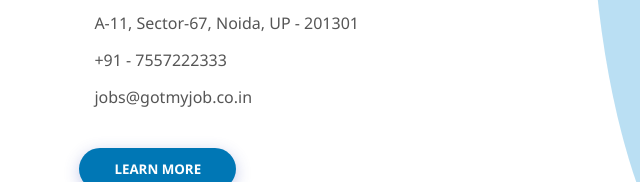
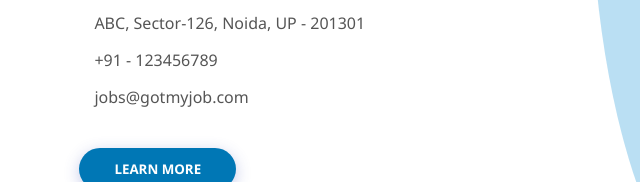
Before and after one commit to hackwithpranavv/job-portal, a plain HTML site: page contact.html in a window 1280 px wide. Shown: the part 364-546 px from the top of the page, 23-663 px from the left. Drawn offline with Linux system fonts and the light colour scheme.

Commit message:
Update contact.html

```diff
--- a/contact.html
+++ b/contact.html
@@ -34,15 +34,15 @@
                 <div class="contact-details">
                     <div class="detail-item">
                         <i class="fas fa-map-marker-alt"></i>
-                        <span>A-11, Sector-67, Noida, UP - 201301</span>
+                        <span>ABC, Sector-126, Noida, UP - 201301</span>
                     </div>
                     <div class="detail-item">
                         <i class="fas fa-phone-alt"></i>
-                        <span>+91 - 7557222333</span>
+                        <span>+91 - 123456789</span>
                     </div>
                     <div class="detail-item">
                         <i class="fas fa-envelope"></i>
-                        <span>jobs@gotmyjob.co.in</span>
+                        <span>jobs@gotmyjob.com</span>
                     </div>
                 </div>
 
```
